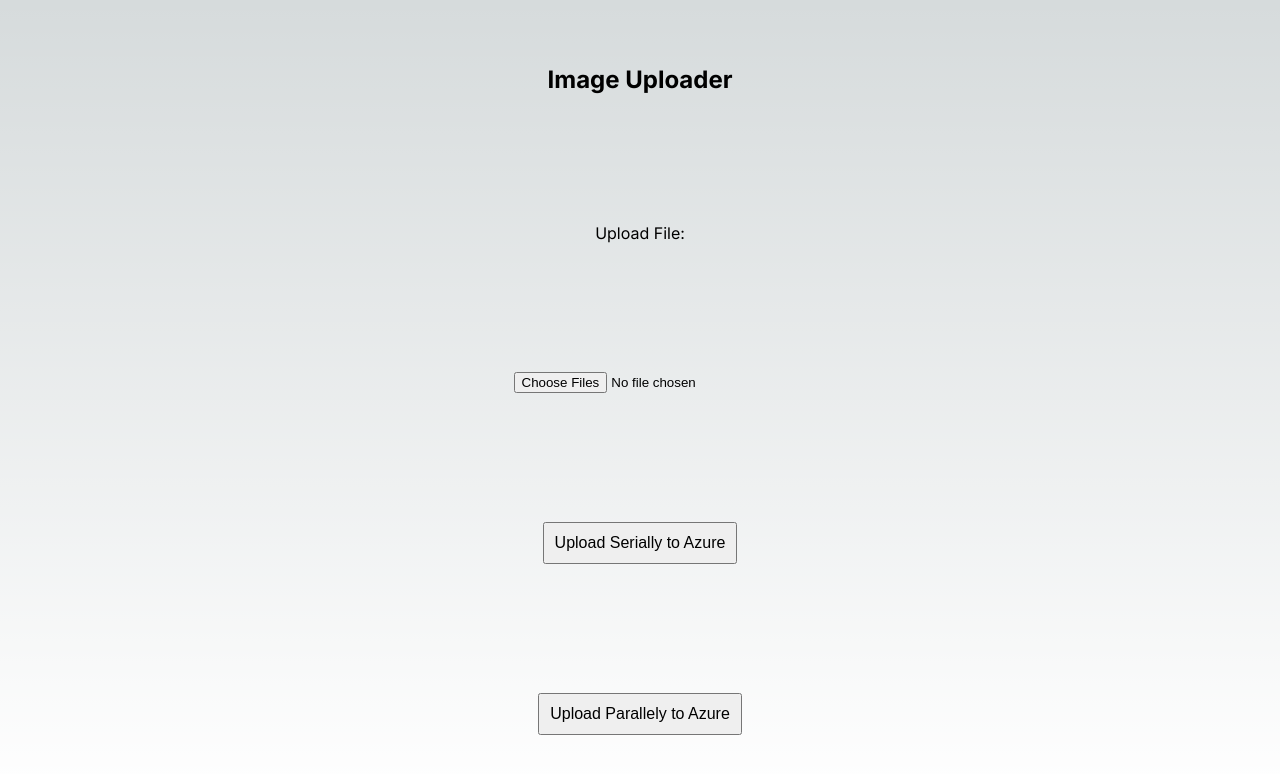
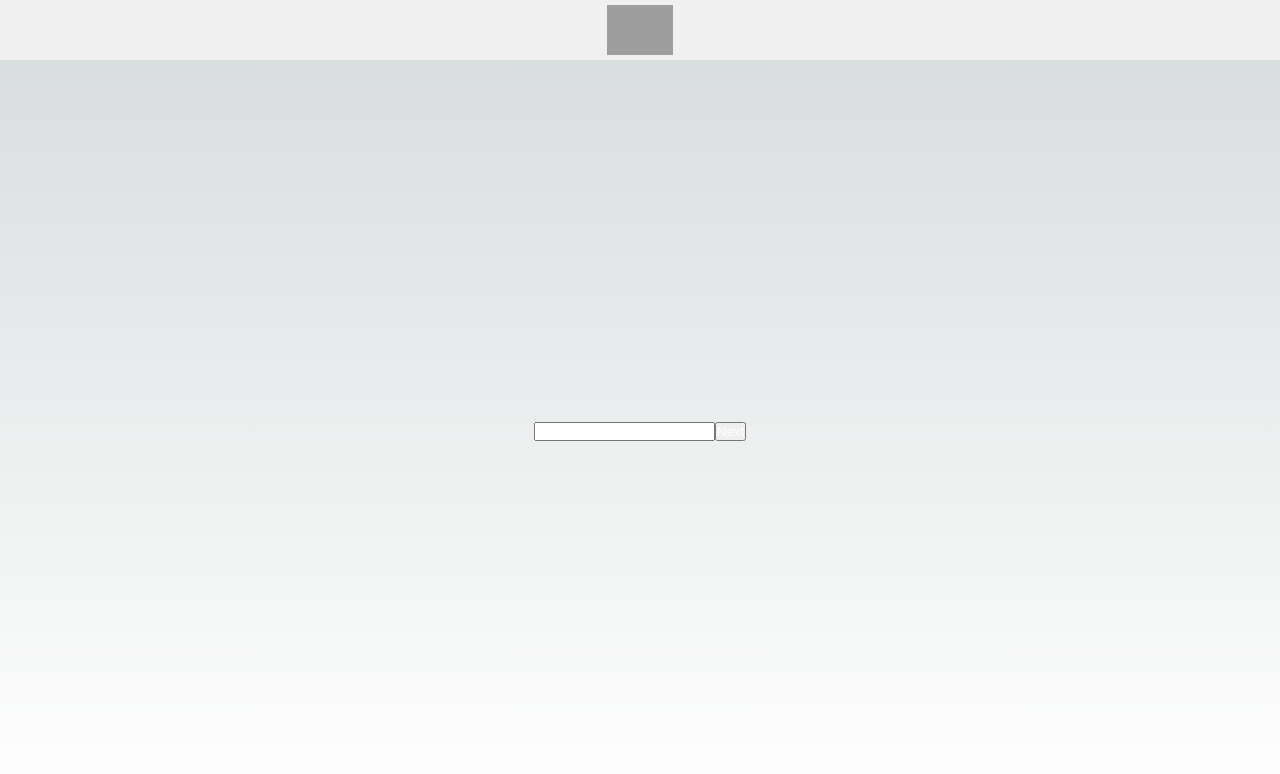
Before and after one commit to crew-guy/cylab-image-upload-frontend, a Next.js app: page / in a window 1280 px wide. Shown: the top 774 px of the page. Built offline with nearby package versions, Linux system fonts and the light colour scheme; grey boxes are pictures that could not be loaded.

Commit message:
basic functioning camera working

```diff
--- a/app/globals.css
+++ b/app/globals.css
@@ -1,3 +1,7 @@
+* {
+  color: #fff !important;
+}
+
 :root {
   --max-width: 1100px;
   --border-radius: 12px;
@@ -9,30 +13,24 @@
   --background-start-rgb: 214, 219, 220;
   --background-end-rgb: 255, 255, 255;
 
-  --primary-glow: conic-gradient(
-    from 180deg at 50% 50%,
+  --primary-glow: conic-gradient(from 180deg at 50% 50%,
       #16abff33 0deg,
       #0885ff33 55deg,
       #54d6ff33 120deg,
       #0071ff33 160deg,
-    transparent 360deg
-  );
-  --secondary-glow: radial-gradient(
-    rgba(255, 255, 255, 1),
-    rgba(255, 255, 255, 0)
-  );
+      transparent 360deg);
+  --secondary-glow: radial-gradient(rgba(255, 255, 255, 1),
+      rgba(255, 255, 255, 0));
 
   --tile-start-rgb: 239, 245, 249;
   --tile-end-rgb: 228, 232, 233;
-  --tile-border: conic-gradient(
-    #00000080,
+  --tile-border: conic-gradient(#00000080,
       #00000040,
       #00000030,
       #00000020,
       #00000010,
       #00000010,
-    #00000080
-  );
+      #00000080);
 
   --callout-rgb: 238, 240, 241;
   --callout-border-rgb: 172, 175, 176;
@@ -47,24 +45,20 @@
     --background-end-rgb: 0, 0, 0;
 
     --primary-glow: radial-gradient(rgba(1, 65, 255, 0.4), rgba(1, 65, 255, 0));
-    --secondary-glow: linear-gradient(
-      to bottom right,
+    --secondary-glow: linear-gradient(to bottom right,
         rgba(1, 65, 255, 0),
         rgba(1, 65, 255, 0),
-      rgba(1, 65, 255, 0.3)
-    );
+        rgba(1, 65, 255, 0.3));
 
     --tile-start-rgb: 2, 13, 46;
     --tile-end-rgb: 2, 5, 19;
-    --tile-border: conic-gradient(
-      #ffffff80,
+    --tile-border: conic-gradient(#ffffff80,
         #ffffff40,
         #ffffff30,
         #ffffff20,
         #ffffff10,
         #ffffff10,
-      #ffffff80
-    );
+        #ffffff80);
 
     --callout-rgb: 20, 20, 20;
     --callout-border-rgb: 108, 108, 108;
@@ -87,12 +81,9 @@ body {
 
 body {
   color: rgb(var(--foreground-rgb));
-  background: linear-gradient(
-      to bottom,
+  background: linear-gradient(to bottom,
       transparent,
-      rgb(var(--background-end-rgb))
-    )
-    rgb(var(--background-start-rgb));
+      rgb(var(--background-end-rgb))) rgb(var(--background-start-rgb));
 }
 
 a {
@@ -105,3 +96,22 @@ a {
     color-scheme: dark;
   }
 }
+
+
+video {
+  display: flex;
+  width: 300px !important;
+  height: 300px !important;
+  margin: 0 auto;
+  position: absolute;
+  top: 20%;
+  left: 40%;
+}
+
+.button-bar {
+  display: flex;
+  justify-content: center;
+  margin-top: 20px;
+  z-index: 5;
+
+}
--- a/app/page.tsx
+++ b/app/page.tsx
@@ -1,43 +1,51 @@
 "use client"
 import { useState } from 'react';
-import './page.module.css'
+import './page.module.css';
+import { AddProduct } from './src/components/AddProduct';
+import { Provider } from 'react-redux';
+import { store } from './src/store';
 
 export default function Home() {
   const [files, setFiles] = useState<File[]>([]);
-  const [uploadDuration, setUploadDuration] = useState<number | null>(null);  // Store upload duration
-  const [loading, setLoading] = useState<boolean>(false);  // Store upload duration
+  const [images, setImages] = useState<string[]>([]);
+  const [uploadDuration, setUploadDuration] = useState<number | null>(null);
+  const [loading, setLoading] = useState<boolean>(false);
 
-  const handleFileChange = (event: any) => {
-    // Convert the FileList to an array and set the state
-    setFiles(Array.from(event.target.files));
+  const handleFileChange = (event: React.ChangeEvent<HTMLInputElement>) => {
+    const selectedFiles = event.target.files;
+    if (selectedFiles) {
+      const newFiles: File[] = Array.from(selectedFiles);
+      setFiles([...files, ...newFiles]);
+      // Preparing image previews for display in the gallery
+      const newImages = newFiles.map(file => URL.createObjectURL(file));
+      setImages([...images, ...newImages]);
+    }
   };
-
 
   const uploadFiles = async (apiEndpointUrl: string) => {
     setLoading(true);
-    const startTime = Date.now();  // Timestamp before starting uploads
+    const startTime = Date.now();
 
-    const uploadPromises = files?.map(async (file: any, index: any) => {
+    const uploadPromises = files.map(async (file, index) => {
       const formData = new FormData();
       formData.append('file', file);
       formData.append('filename', file.name.replace(/\s/g, ''));
-      // console.log(`File number ${index + 1} is being uploaded`)
       try {
         const response = await fetch(apiEndpointUrl, {
           method: 'POST',
           body: formData
         });
-        return response.json();  // Ensure you are returning a promise here
+        return response.json();
       } catch (error: any) {
         console.log('error', error.message);
       }
     });
 
     try {
-      const responses = await Promise.all(uploadPromises);  // Wait for all promises to resolve
+      const responses = await Promise.all(uploadPromises);
       console.log(`Files are uploaded`, responses);
-      const endTime = Date.now();  // Timestamp after all uploads are finished
-      setUploadDuration(endTime - startTime);  // Set the duration difference
+      const endTime = Date.now();
+      setUploadDuration(endTime - startTime);
     } catch (error: any) {
       console.log('error', error.message);
     } finally {
@@ -46,30 +54,42 @@ export default function Home() {
   };
 
   return (
+    <Provider store={store}>
+      <div>
+        <nav style={{ display: 'flex', justifyContent: 'center', alignItems: 'center', height: '60px', backgroundColor: '#f0f0f0' }}>
+          <img src="https://cylab-temp-testing-bucket.s3.amazonaws.com/images/ultron-logo.svg" alt="Logo" style={{ height: '50px' }} />
+        </nav>
         <div className='app-container' style={{
           display: 'flex',
           flexDirection: 'column',
           alignItems: 'center',
           justifyContent: 'space-around',
-      height: '100vh',
+          height: 'calc(100vh - 60px)',
         }}>
-      <h2>Image Uploader</h2>
+          <AddProduct />
+          {/* <div style={{ display: 'flex', flexWrap: 'wrap', justifyContent: 'center', width: '100%' }}>
+          {images.map((image, index) => (
+            <img key={index} src={image} alt={`upload-preview-${index}`} style={{ width: '100px', height: '100px', margin: '5px' }} />
+          ))}
+        </div>
+        <div style={{ width: '100%', display: 'flex', flexDirection: 'column', justifyContent: 'center', gap: '1rem' }}>
+          <div style={{ display: 'flex', background: '#54d6ff33', gap: '1rem', padding: '1rem', flexDirection: 'column' }}>
             <label htmlFor="file-upload">Upload File:</label>
-      <input aria-label="Upload File:" multiple type="file" onChange={handleFileChange} />
-      <button
-        style={{
-          padding: '10px',
-          fontSize: '1rem'
-        }}
-        onClick={() => uploadFiles('/api/upload')}>Upload Serially to Azure</button>
-      <button
-        style={{
-          padding: '10px',
-          fontSize: '1rem'
-        }}
-        onClick={() => uploadFiles('/api/upload2')}>Upload Parallely to Azure</button>
+            <input aria-label="Upload File:" multiple type="file" accept="image/*" onChange={handleFileChange} />
+          </div>
+          <div style={{ display: 'flex', background: '#54d6ff33', gap: '1rem', padding: '1rem', flexDirection: 'column' }}>
+            <label htmlFor="capture-file">Capture File:</label>
+            <input aria-label="Capture File:" id="capture-file" type="file" accept="image/*;capture=camera" onChange={handleFileChange} />
+          </div>
+        </div>
+        <div style={{ display: 'flex', justifyContent: 'center', alignItems: 'center', gap: '1rem' }}>
+          <button style={{ padding: '0.5rem' }} onClick={() => uploadFiles('/api/upload')}>Upload Serially to Azure</button>
+          <button style={{ padding: '0.5rem' }} onClick={() => uploadFiles('/api/upload2')}>Upload Parallely to Azure</button>
+        </div>
         {uploadDuration && <p>Upload duration: {uploadDuration} milliseconds</p>}
-      {loading && <p>Uploading...</p>}
+        {loading && <p>Uploading...</p>} */}
         </div>
+      </div>
+    </Provider>
   );
 }
--- /dev/null
+++ b/app/src/components/AddProduct.tsx
@@ -0,0 +1,21 @@
+// src/components/AddProduct.tsx
+import React, { useState } from 'react';
+import { CameraComponent } from './CameraComponent';
+
+export const AddProduct: React.FC = () => {
+    const [productName, setProductName] = useState('');
+    const [startCamera, setStartCamera] = useState(false);
+
+    return (
+        <div>
+            {!startCamera ? (
+                <>
+                    <input type="text" value={productName} onChange={(e) => setProductName(e.target.value)} />
+                    <button onClick={() => setStartCamera(true)}>Next</button>
+                </>
+            ) : (
+                <CameraComponent productName={productName} />
+            )}
+        </div>
+    );
+};
--- /dev/null
+++ b/app/src/components/CameraComponent.tsx
@@ -0,0 +1,79 @@
+// src/components/CameraComponent.tsx
+import React, { useState, useRef } from 'react';
+import { Camera } from "react-camera-pro";
+import { useDispatch } from 'react-redux';
+import { addProduct } from '../store/productSlice';
+
+interface CameraComponentProps {
+    productName: string;
+}
+
+export const CameraComponent: React.FC<CameraComponentProps> = ({ productName }) => {
+    const [images, setImages] = useState<string[]>([]);
+    const [imagePreviews, setImagePreviews] = useState<string[]>([]);
+    const cameraRef = useRef<any>(null);
+    const dispatch = useDispatch();
+
+    const handleCapture = () => {
+        if (cameraRef.current) {
+            const imageSrc = cameraRef.current.takePhoto();
+            setImagePreviews((prevImages) => [...prevImages, imageSrc]);
+            setImages((prevImages) => [...prevImages, imageSrc]);
+        }
+    };
+
+    const uploadFiles = async () => {
+        const uploadPromises = images.map(async (imageData, index) => {
+            const formData = new FormData();
+            formData.append('file', imageData);
+            formData.append('filename', `product_${productName}_${index}.jpeg`);
+
+            try {
+                const response = await fetch('/api/upload', {
+                    method: 'POST',
+                    body: formData
+                });
+                const data = await response.json();
+                return data.url; // Assuming the response contains the URL of the uploaded image
+            } catch (error: any) {
+                console.error('Upload error:', error.message);
+                return '';
+            }
+        });
+
+        try {
+            const imageUrls = await Promise.all(uploadPromises);
+            dispatch(addProduct({ name: productName, imageUrls }));
+        } catch (error: any) {
+            console.error('Error while uploading files:', error.message);
+        }
+    };
+
+    return (
+        <div
+            style={{
+                display: 'flex',
+                width: '100%',
+                height: '100%',
+            }}
+        >
+            <div className='camera-container'>
+                <Camera errorMessages={
+                    {
+                        noCameraAccessible: 'No camera device accessible. Please connect a camera or use a different device.',
+                        permissionDenied: 'Camera permission denied. Please grant permission to use the camera.'
+                    }
+                } ref={cameraRef} />
+            </div>
+            <div style={{ display: 'flex', flexWrap: 'wrap', justifyContent: 'center' }}>
+                {imagePreviews.map((src, index) => (
+                    <img key={index} src={src} alt={`Capture ${index + 1}`} style={{ width: 100, height: 100, margin: 5 }} />
+                ))}
+            </div>
+            <div className="button-bar">
+                <button onClick={handleCapture} disabled={images.length >= 5}>Capture</button>
+                <button onClick={uploadFiles} disabled={images.length < 5}>Done</button>
+            </div>
+        </div>
+    );
+};
--- /dev/null
+++ b/app/src/store/index.ts
@@ -0,0 +1,23 @@
+// src/store/index.ts
+import { configureStore } from '@reduxjs/toolkit';
+import { combineReducers } from 'redux';
+import storage from 'redux-persist/lib/storage';
+import { persistReducer, persistStore } from 'redux-persist';
+import productReducer from './productSlice';
+
+const rootReducer = combineReducers({
+    product: productReducer,
+});
+
+const persistConfig = {
+    key: 'root',
+    storage,
+};
+
+const persistedReducer = persistReducer(persistConfig, rootReducer);
+
+export const store = configureStore({
+    reducer: persistedReducer,
+});
+
+export const persistor = persistStore(store);
--- /dev/null
+++ b/app/src/store/productSlice.ts
@@ -0,0 +1,27 @@
+// src/store/productSlice.ts
+import { createSlice, PayloadAction } from '@reduxjs/toolkit';
+
+interface ProductState {
+    products: Array<{
+        name: string;
+        imageUrls: string[];
+    }>;
+}
+
+const initialState: ProductState = {
+    products: [],
+};
+
+export const productSlice = createSlice({
+    name: 'product',
+    initialState,
+    reducers: {
+        addProduct: (state, action: PayloadAction<{ name: string; imageUrls: string[] }>) => {
+            state.products.push(action.payload);
+        },
+    },
+});
+
+export const { addProduct } = productSlice.actions;
+
+export default productSlice.reducer;
--- a/package.json
+++ b/package.json
@@ -14,6 +14,7 @@
   },
   "dependencies": {
     "@azure/storage-blob": "^12.15.0",
+    "@reduxjs/toolkit": "^2.2.4",
     "@types/multiparty": "^0.0.33",
     "@types/react": "18.2.21",
     "@types/react-dom": "18.2.7",
@@ -27,7 +28,11 @@
     "multiparty": "^4.2.3",
     "next": "13.4.19",
     "react": "18.2.0",
+    "react-camera-pro": "^1.3.0",
     "react-dom": "18.2.0",
+    "react-redux": "^9.1.2",
+    "redux-persist": "^6.0.0",
+    "styled-components": "^6.1.11",
     "typescript": "5.2.2",
     "uuid": "^9.0.1"
   },
--- a/pages/api/upload.ts
+++ b/pages/api/upload.ts
@@ -7,7 +7,6 @@ const AZURE_SAS_TOKEN = process.env.NEXT_PUBLIC_AZURE_SAS_TOKEN
 const AZURE_CONTAINER_NAME = process.env.NEXT_PUBLIC_AZURE_CONTAINER_NAME
 
 function uploadToAzure(fileData: Buffer[], fileName: string): Promise<any> {
-    console.log(`Uploading '${fileName}' to Azure`)
     return new Promise(async (resolve, reject) => {
         const blobServiceClient = BlobServiceClient.fromConnectionString(AZURE_CONNECTION_STRING as string);
         const sasToken = AZURE_SAS_TOKEN as string;
```
Also changed, not shown: 2 other files (tests, documents, lock files or other folders). Lines whose indentation alone changed are shown as unchanged.
